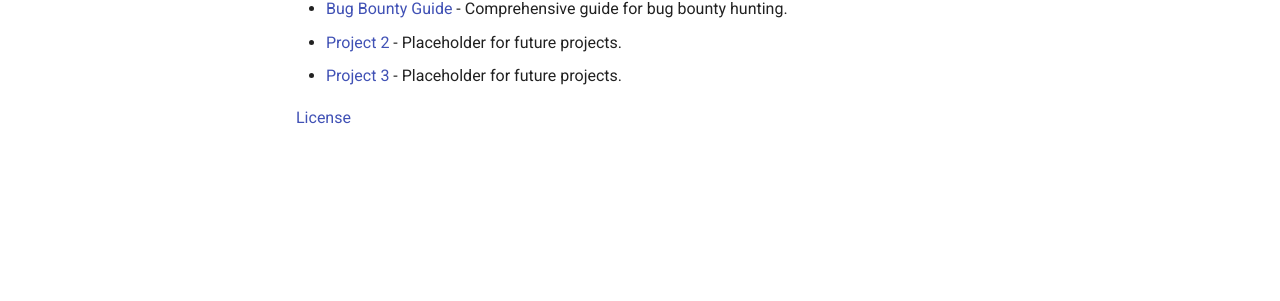
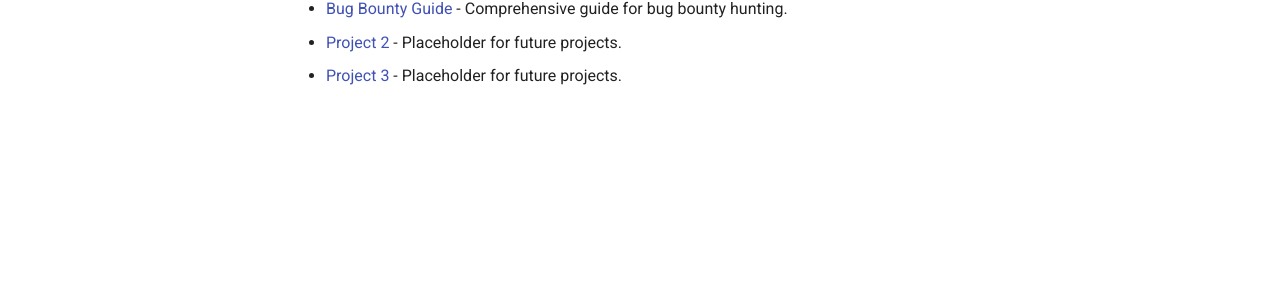
Before and after one commit to variable190/BugBounty, an MkDocs documentation site: the page built from docs/index.md, in a window 1280 px wide. Shown: the part 300-601 px from the top of the page. Built offline with MkDocs 1.6.1 and Material for MkDocs 9.7.7, drawn with Linux system fonts in a browser that asks for light colours.

Commit message:
add missing ffuf cheat sheet nav to mkdocs.yml and remove broken LICENSE link from index.md

```diff
--- a/docs/index.md
+++ b/docs/index.md
@@ -6,5 +6,3 @@
 - [Bug Bounty Guide](./bug-bounty-guide/index.md) - Comprehensive guide for bug bounty hunting.
 - [Project 2](#) - Placeholder for future projects.
 - [Project 3](#) - Placeholder for future projects.
-
-[License](./../LICENSE)
--- a/mkdocs.yml
+++ b/mkdocs.yml
@@ -28,6 +28,7 @@
       - Cheat Sheets:
           - Web Requests: bug-bounty-guide/web-requests.md
           - Information Gathering: bug-bounty-guide/info-gathering-cheat.md
+          - Attacking with Ffuf: bug-bounty-guide/ffuf-cheat.md
           - JavaScript Deobfuscation: bug-bounty-guide/js-deobfuscation-cheat.md
           - Cross-Site Scripting (XSS): bug-bounty-guide/xss-cheat.md
           - SQL Injection: bug-bounty-guide/sqli-cheat.md
```
